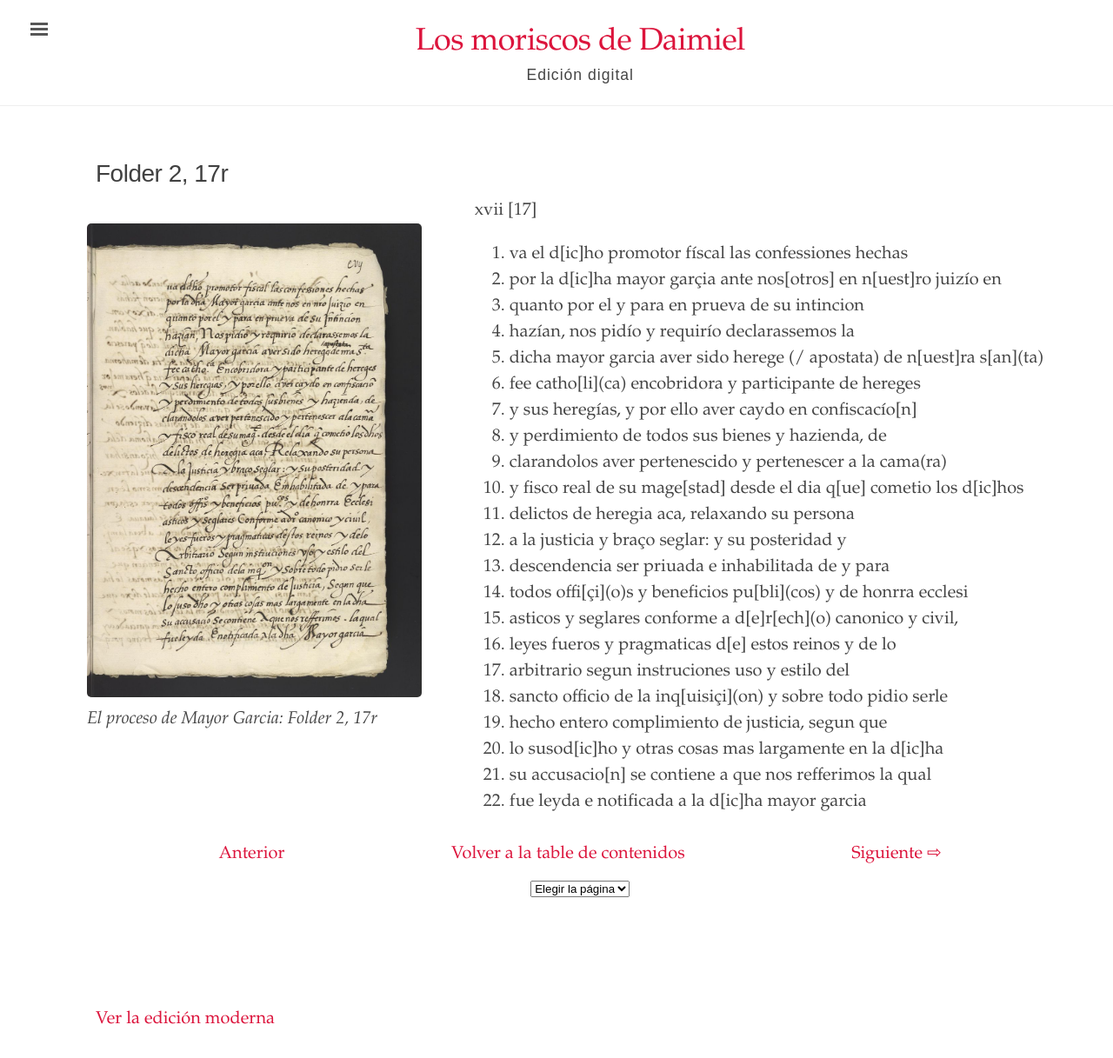
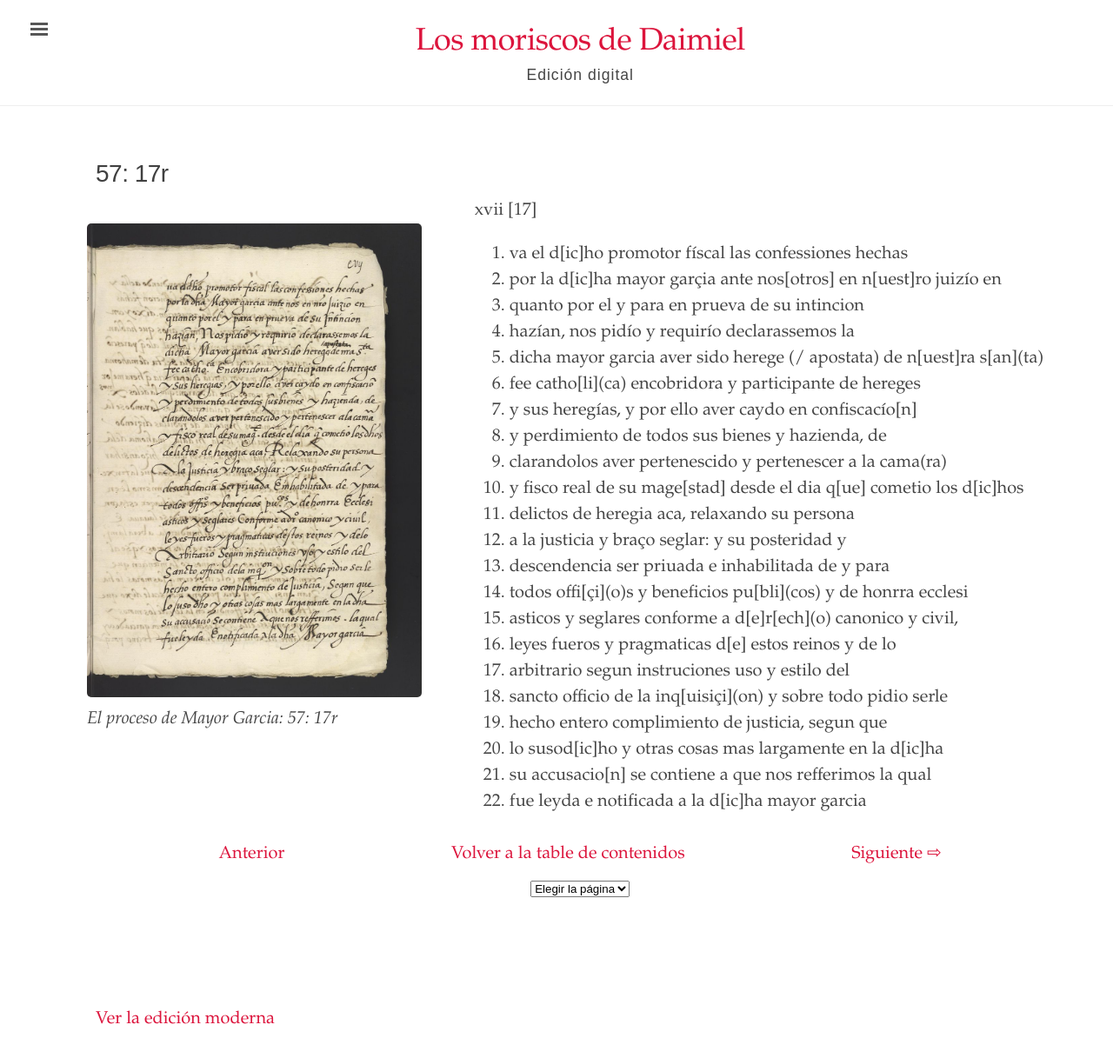
Before and after one commit to digbmc/moriscos-daimel, a Jekyll site: the page built from _texts/folder-2-17r.md, in a window 1280 px wide and 1267 px high. Shown: the top 1217 px of the window at 87% size. Built offline with Jekyll 4.4.1, drawn with Linux system fonts in a browser that asks for light colours.

Commit message:
Update folder-2-17r.md

```diff
--- a/_texts/folder-2-17r.md
+++ b/_texts/folder-2-17r.md
@@ -1,6 +1,6 @@
 ---
 layout: manuscrito
-title: Folder 2, 17r
+title: "57: 17r"
 image: /assets/images/Folder_2_17r.jpg
 body_class: wide-page
 order: 33
```
